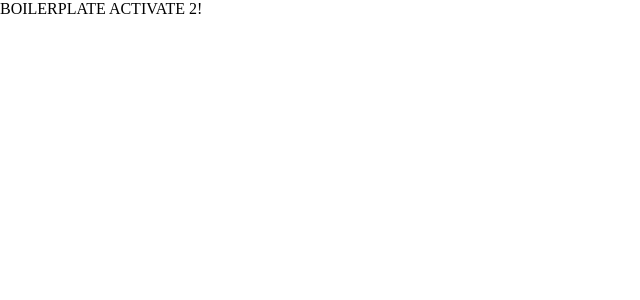
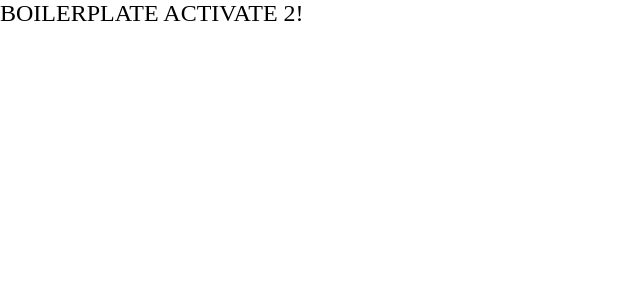
Before and after one commit to wasong/someBoilerplate, a React app: page / in a window 1280 px wide. Shown: the top 300 px of the page, without its empty margins (0-640 px from the left). Built offline with nearby package versions, Linux system fonts and the light colour scheme; the HTML template or start-up script is replaced by a standard one.

Commit message:
create Radium-style functionality for emotion

```diff
--- a/src/routes.js
+++ b/src/routes.js
@@ -1,9 +1,20 @@
 import React from 'react'
 import { Route } from 'react-router-dom'
+import { styler } from 'utils/styler'
+
+const styles = styler({
+  home: {
+    fontSize: 24,
+    transition: 'font-size 100ms',
+    '&:hover': {
+      fontSize: 18,
+    },
+  },
+})
 
 const Routes = () => (
   <div>
-    <div>BOILERPLATE ACTIVATE 2!</div>
+    <div className={styles.home}>BOILERPLATE ACTIVATE 2!</div>
   </div>
 )
 
--- /dev/null
+++ b/src/utils/styler.js
@@ -0,0 +1,13 @@
+import { css } from 'emotion'
+
+export const styler = (styles) => {
+  const wrappedStyles = {}
+
+  Object.entries(styles).forEach(([name, value]) => {
+    wrappedStyles[name] = css`${value}`
+  })
+
+  return wrappedStyles
+}
+
+export default styler
```
